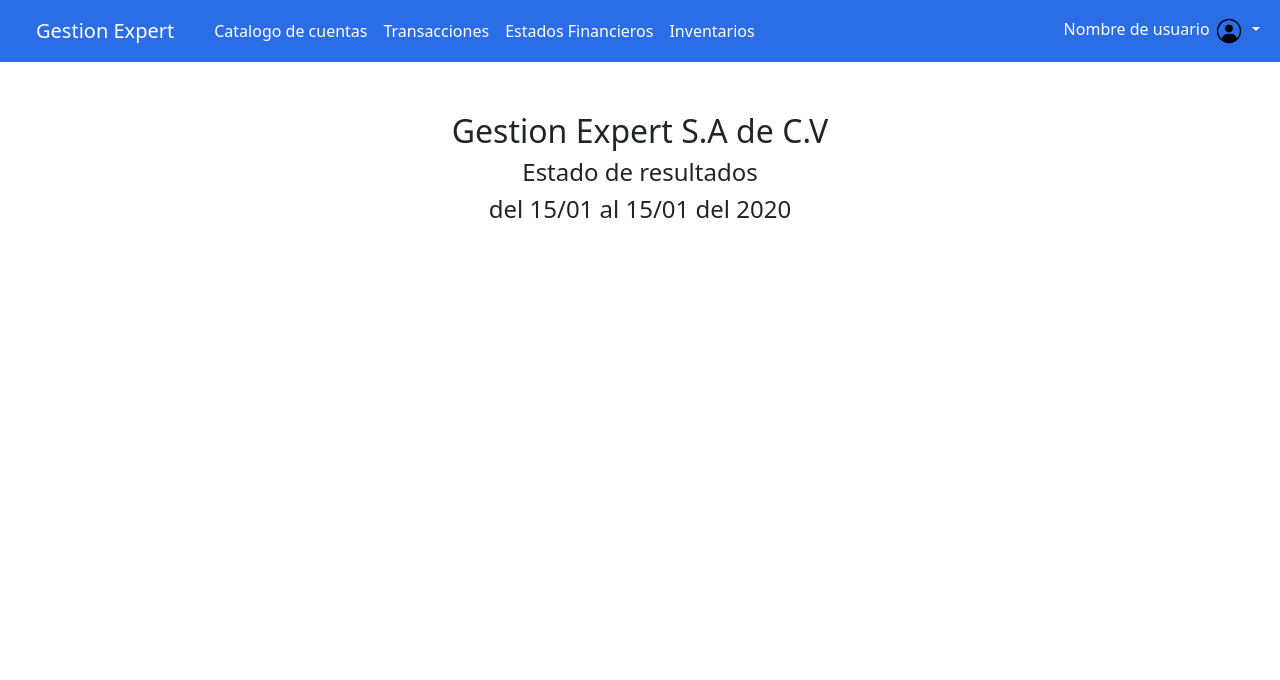
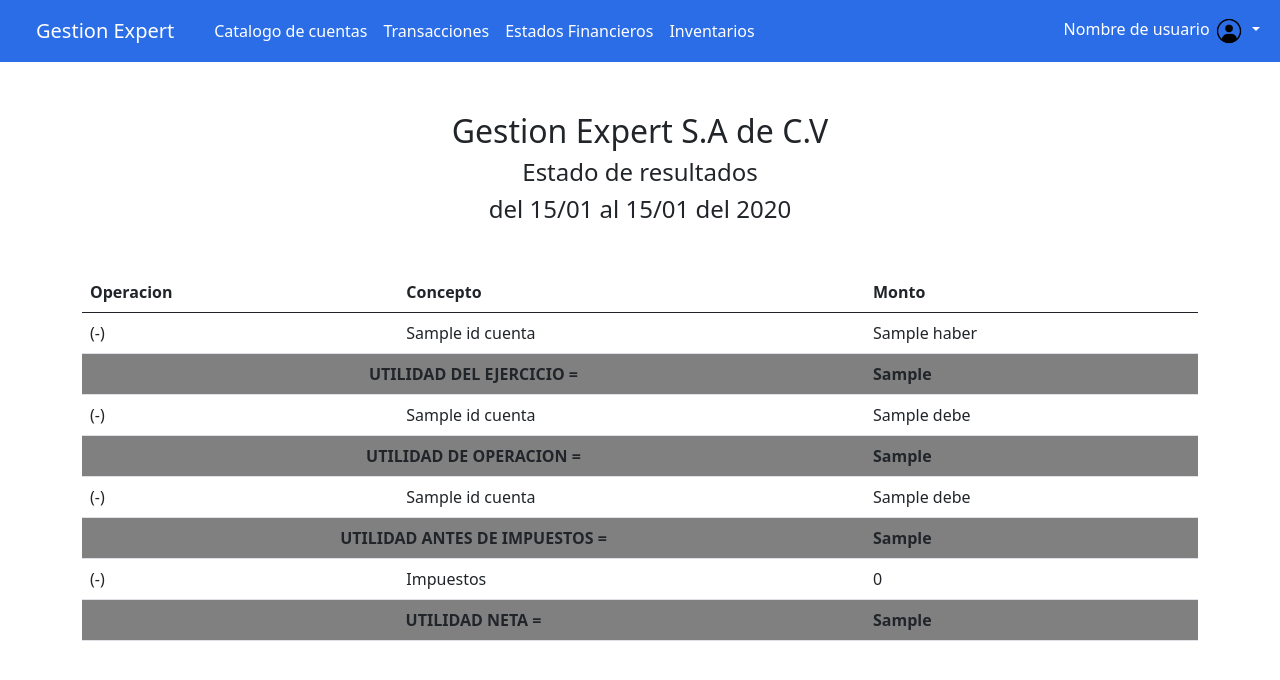
Before and after one commit to ph22012/PROTOTIPO-SIC-G3, a Django app: template EstadosFinancieros/templates/resultados.html in a window 1280 px wide. Shown: the top 680 px of the page. Run offline with Django 5.2, Linux system fonts and the light colour scheme; the template is opened without the code that fills it: most values are stand-ins (such as "Sample title", 1, 10 or a date in 2020); some libraries are stand-ins or nearby versions.

Commit message:
Pantallas finished

```diff
--- a/EstadosFinancieros/templates/comprobacion.html
+++ b/EstadosFinancieros/templates/comprobacion.html
@@ -11,7 +11,7 @@
     <div style="margin-top:40px ;">
         <table class="table">
             <thead>
-                <tr>
+                <tr style="background-color: lightblue;">
                     <th scope="col text-center"> Codigo</th>
                     <th scope="col"> Cuenta</th>
                     <th scope="col"> Debe</th>
@@ -28,11 +28,12 @@
                             <td>{{saldo.haber}}</td>
                         </tr>
                 {% endfor%}
-                        <tr>
+                        <tr style="background-color: gray;">
                             <td colspan="2" class="fw-bold">Total</td>
                             <td class="fw-bold">{{sumDebe}}</td>
                             <td class="fw-bold">{{sumHaber}}</td>
                         </tr>
+
             </tbody>
         </table>
     </div>
--- a/EstadosFinancieros/templates/resultados.html
+++ b/EstadosFinancieros/templates/resultados.html
@@ -9,5 +9,72 @@
             <h4 class="text-center col-12"> del {{periodoActual.fechaInicio|date:"d/m"}} al {{periodoActual.fechaFin|date:"d/m"}} del {{periodoActual.fechaInicio|date:"Y"}} </h4>
         </div>
 
+        <div style="margin-top: 40px;">
+            <table class="table w-100">
+                <thead>
+                    <tr>
+                        <th scope="col"> Operacion </th>
+                        <th scope="col"> Concepto </th>
+                        <th scope="col" > Monto </th>
+                    </tr>
+                </thead>
+                <tbody>
+                    {%for saldo in ventasNetas %}
+                    <tr>
+                        {%if saldo.idCuenta.codCuenta == "5101" %}
+                            <td> (+)</td>
+                        {%else%}
+                            <td> (-) </td>
+                        {%endif%}
+
+                        <td>{{saldo.idCuenta.nameCuenta}}</td>
+
+                        {% if saldo.debe > 0 %}
+                            <td>{{saldo.debe}}</td>
+                        {%else%}
+                            <td>{{saldo.haber}}</td>
+                        {%endif%}
+
+                    </tr>
+                    {%endfor%}
+
+                    <tr style="background-color: gray;">
+                        <td colspan="2" class="fw-bold text-center"> UTILIDAD DEL EJERCICIO = </td>
+                        <td class="fw-bold"> {{utilidadBruta}}</td>
+                    </tr>
+                    <tr>
+                        {%for saldo in gastosOperacion %}
+                        <td>(-)</td>
+                        <td>{{saldo.idCuenta.nameCuenta}}</td>
+                        <td>{{saldo.debe}}</td>
+                        {%endfor%}
+                    </tr>
+                    <tr style="background-color: gray;">
+                        <td colspan="2" class="fw-bold text-center"> UTILIDAD DE OPERACION = </td>
+                        <td class="fw-bold"> {{utilidadOperacion}}</td>
+                    </tr>
+                    {%for saldo in gastosFinancieros %}
+                    <tr>
+                        <td>(-)</td>
+                        <td>{{saldo.idCuenta.nameCuenta}}</td>
+                        <td>{{saldo.debe}}</td>
+                    </tr>
+                    {%endfor%}
+                    <tr style="background-color: gray;">
+                        <td colspan="2" class="fw-bold text-center"> UTILIDAD ANTES DE IMPUESTOS = </td>
+                        <td class="fw-bold"> {{utilidadSinImpuestos}}</td>
+                    </tr>
+                    <tr>
+                        <td>(-)</td>
+                        <td>Impuestos</td>
+                        <td>0</td>
+                    </tr>
+                    <tr style="background-color: gray;">
+                        <td colspan="2" class="fw-bold text-center"> UTILIDAD NETA = </td>
+                        <td class="fw-bold"> {{utilidadSinImpuestos}}</td>
+                    </tr>
+                </tbody>
+            </table>
+        </div>
     </div>
 {%endblock%}
--- a/EstadosFinancieros/urls.py
+++ b/EstadosFinancieros/urls.py
@@ -5,4 +5,6 @@ urlpatterns = [
     path('gestionar/', views.gestionar),
     path('gestionar/balance-comprobacion/', views.comprobacion),
     path('gestionar/estado-resultado/', views.resultados),
+    path('gestionar/balance-general/', views.general),
+
 ]
```
Also changed, not shown: EstadosFinancieros/templates/general.html (+39 -11 lines), EstadosFinancieros/views.py (+48 -8 lines), EstadosFinancieros/migrations/0001_initial.py, catalogocuentas/migrations/0001_initial.py, gtransacciones/migrations/0001_initial.py.
